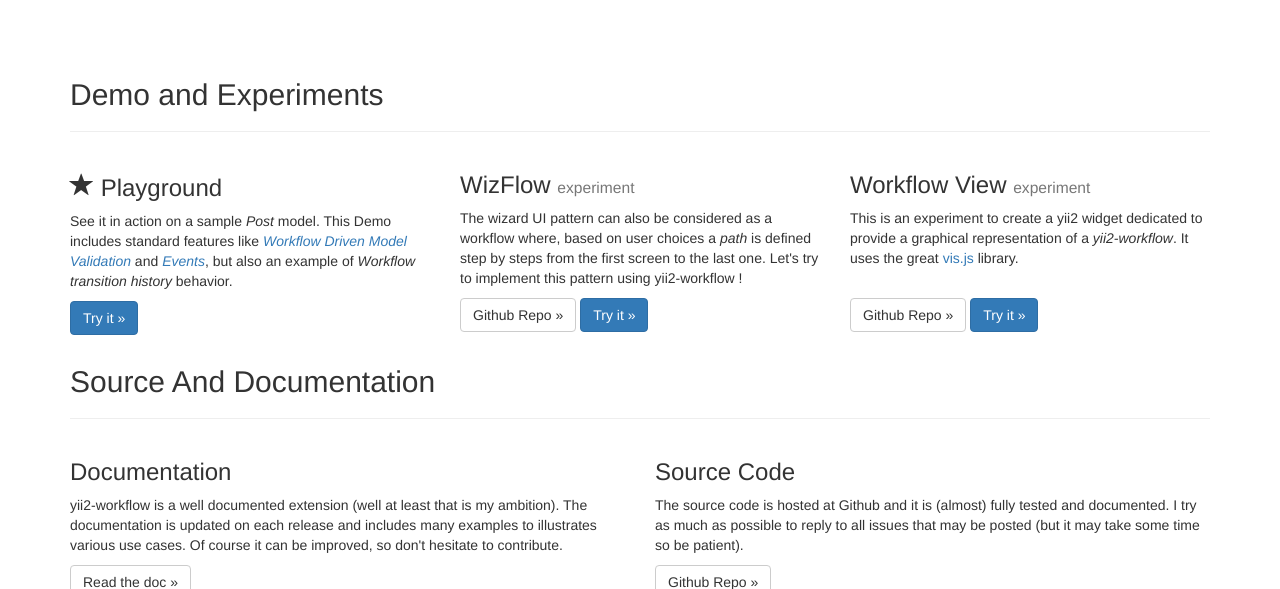
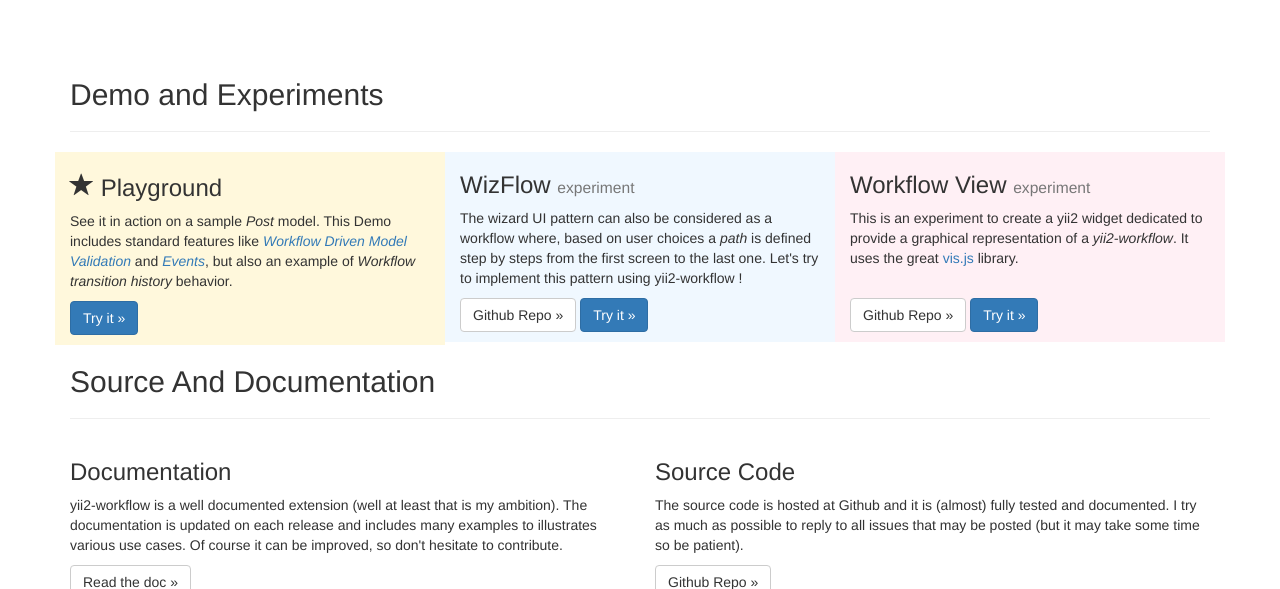
Before and after one commit to raoul2000/yii2-app, a Yii app: the page made by views/workflow/home/index.php in a window 1280 px wide. Shown: the part 562-1151 px from the top of the page. Run offline with PHP 8.4 and a stand-in for Yii, Linux system fonts and the light colour scheme; the template is opened without the code that fills it, so the values that code supplies are empty; some libraries are stand-ins or nearby versions.

Commit message:
minor ui

```diff
--- a/views/workflow/home/index.php
+++ b/views/workflow/home/index.php
@@ -11,7 +11,7 @@
 <h2>Demo and Experiments</h2>
 <hr />
 <div class="row">
-  <div class="col-xs-4">
+  <div class="col-xs-4" style="background-color: cornsilk;">
     <h3><span class="glyphicon glyphicon-star" aria-hidden="true"></span> Playground</h3>
     <p>
       See it in action on a sample <em>Post</em> model.
@@ -26,7 +26,7 @@
       </a>
     </p>
   </div>
-  <div class="col-xs-4">
+  <div class="col-xs-4" style="background-color: aliceblue;">
     <h3>WizFlow <small>experiment</small></h3>
     <p>
       The wizard UI pattern can also be considered as a workflow where, based
@@ -42,7 +42,7 @@
       </a>
     </p>
   </div>
-  <div class="col-xs-4">
+  <div class="col-xs-4" style="background-color: lavenderblush;">
     <h3>Workflow View <small>experiment</small></h3>
     <p>
       This is an experiment to create a yii2 widget dedicated to provide a
```
